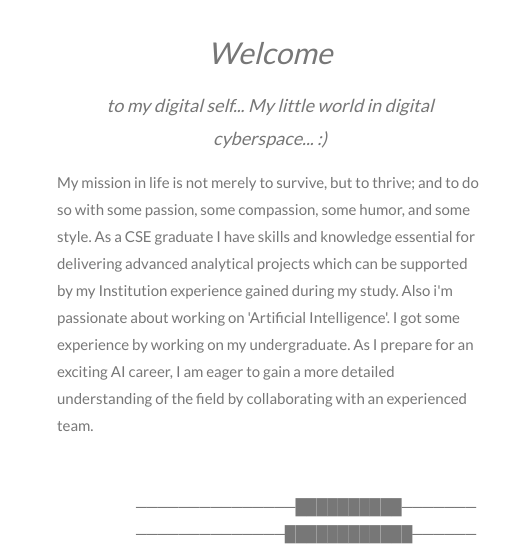
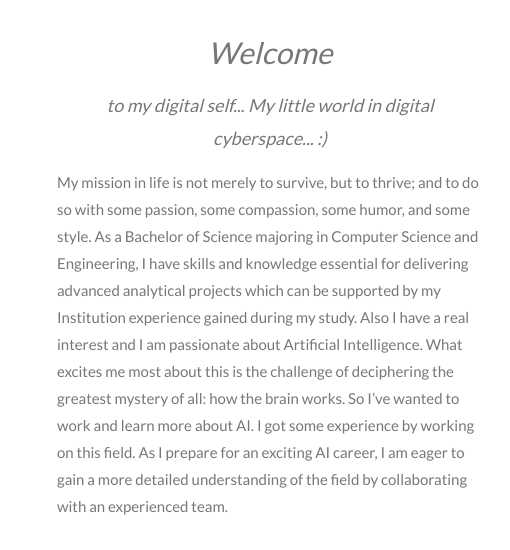
Before and after one commit to FAISALKABIR/me, a plain HTML site: page index.html in a window 1280 px wide. Shown: the part 789-1339 px from the top of the page, 607-1117 px from the left. Drawn offline with nearby package versions, Linux system fonts and the light colour scheme.

Commit message:
initial commit

```diff
--- a/faisalkabir.html
+++ b/index.html
@@ -101,8 +101,10 @@ body, html {
 		<div class="w3-col m6 w3-hide-small w3-padding-large">
 			<h2 class="w3-center"><em>Welcome</em></h2>
 			<h5 class="w3-center"><em>to my digital self... My little world in digital cyberspace... :)</em></h5>
-			<p>My mission in life is not merely to survive, but to thrive; and to do so with some passion, some compassion, some humor, and some style. As a CSE graduate I have skills and knowledge essential for delivering advanced analytical projects which can be supported by my Institution experience gained during my study.
-			Also i'm passionate about working on 'Artificial Intelligence'. I got some experience by working on my undergraduate. As I prepare for an exciting AI career, I am eager to gain a more detailed understanding of the field by collaborating with an experienced team.</p>
+			<p>My mission in life is not merely to survive, but to thrive; and to do so with some passion, some compassion, some humor, and some style.  As a Bachelor of Science majoring in Computer Science and Engineering,
+			I have skills and knowledge essential for delivering advanced analytical projects which can be supported by my Institution experience gained during my study.
+			Also I have a real interest and I am passionate about Artificial Intelligence. What excites me most about this is the challenge of deciphering the greatest mystery of all: how the brain works. So I’ve wanted to work and learn more about AI.
+			I got some experience by working on this field. As I prepare for an exciting AI career, I am eager to gain a more detailed understanding of the field by collaborating with an experienced team.</p>
 		</div>
 	</div>
 
@@ -273,7 +275,8 @@ body, html {
 
   <div class="w3-row w3-padding-32 w3-section">
     <div class="w3-col m4 w3-container">
-      <img src="/w3images/map.jpg" class="w3-image w3-round" style="width:100%">
+		<iframe src="https://www.google.com/maps/embed?pb=!1m18!1m12!1m3!1d233667.82238852952!2d90.27923613556375!3d23.78088745838619!2m3!1f0!2f0!3f0!3m2!1i1024!2i768!4f13.1!3m3!1m2!1s0x3755b8b087026b81%3A0x8fa563bbdd5904c2!2sDhaka!5e0!3m2!1sen!2sbd!4v1592690027419!5m2!1sen!2sbd"
+		width="300" height="300" frameborder="0" style="border:0;" allowfullscreen="" aria-hidden="false" tabindex="0"></iframe>
     </div>
     <div class="w3-col m8 w3-panel">
       <div class="w3-large w3-margin-bottom">
```
Also changed, not shown: img/mee.JPG (added), img/mme.JPG (added), 2 other files.
